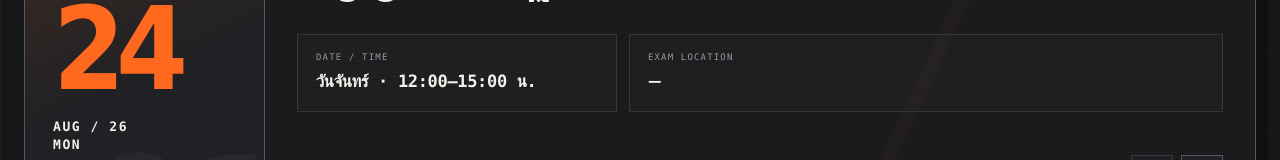
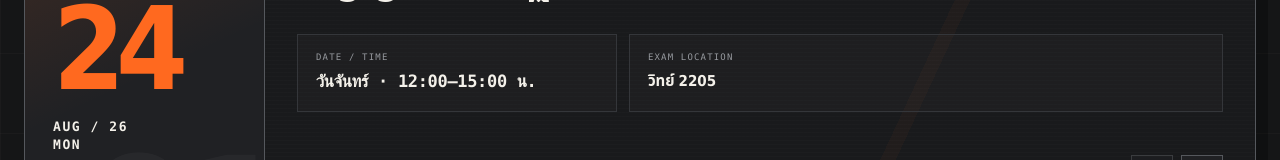
Before and after one commit to numcayX2/my-schedule, a Next.js app: page / in a window 1280 px wide. Shown: the part 1387-1547 px from the top of the page. Built offline with nearby package versions, Linux system fonts and the light colour scheme.

Commit message:
feat(exam): add room locations to AI and DLI exam entries
Add a location field ("วิทย์ 2205") to the Artificial Intelligence
and Digital Logic & Intelligent Devices exam records in the exam
schedule data so students can see which room each exam takes place in.

```diff
--- a/components/ExamStatusSection.tsx
+++ b/components/ExamStatusSection.tsx
@@ -36,6 +36,7 @@ const EXAM_DAYS: ExamDay[] = [
     end: "15:00",
     code: "10301371",
     course: "ปัญญาประดิษฐ์",
+    location: "วิทย์ 2205",
     abbr: "AI",
   },
   {
@@ -68,6 +69,7 @@ const EXAM_DAYS: ExamDay[] = [
     end: "15:00",
     code: "10301364",
     course: "ตรรกศาสตร์เชิงดิจิทัลและอุปกรณ์อัจฉริยะ",
+    location: "วิทย์ 2205",
     abbr: "DLI",
   },
   {
```
